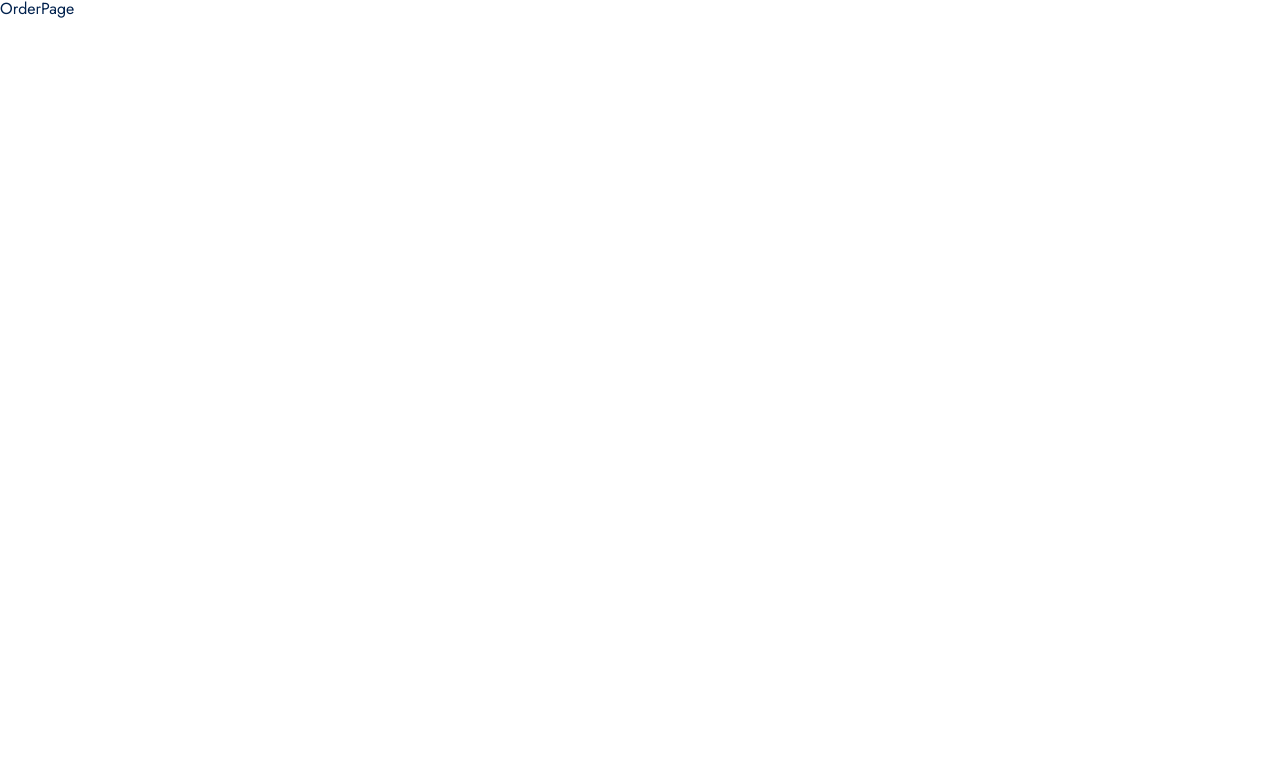
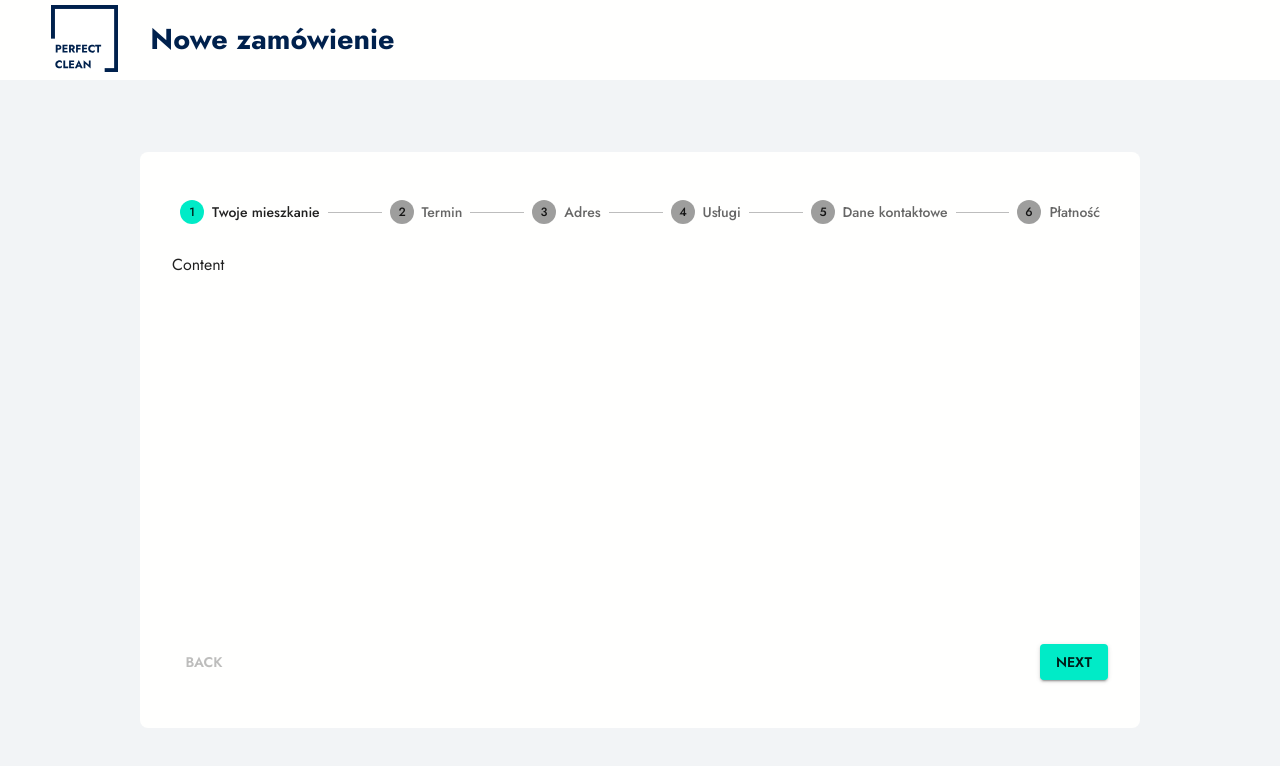
Before and after one commit to mariuszx8/TI-project, a React (Create React App) app: page / in a window 1280 px wide. Both pictures are taken after a click on the button "Zarezerwuj". Shown: the top 766 px of the page. Built offline with nearby package versions, Linux system fonts and the light colour scheme.

Commit message:
New order page

```diff
--- a/src/App.js
+++ b/src/App.js
@@ -9,11 +9,21 @@ function App() {
   const theme = createTheme({
     palette: {
       primary: {
-        main: "#2457c6",
+        main: "#00ebc7",
       },
       secondary: {
         main: "#00ebc7",
       },
+    },
+    typography: {
+      fontFamily: `"Jost", "Helvetica", "Arial", sans-serif`,
+      fontSize: 14,
+      fontWeightLight: 400,
+      fontWeightRegular: 500,
+      fontWeightMedium: 600,
+    },
+    stepper: {
+      iconColor: "#00ebc7",
     },
   });
 
--- a/src/App.scss
+++ b/src/App.scss
@@ -5,7 +5,6 @@
 
 * {
   box-sizing: border-box;
-  color: $black;
 }
 
 html {
--- a/src/assets/styles/text.scss
+++ b/src/assets/styles/text.scss
@@ -71,7 +71,34 @@
   }
 }
 
+h1 {
+  @include h1Style;
+}
+
+@mixin pageTitleStyle {
+  color: $black;
+  font-weight: 700;
+  font-size: 1.8rem;
+
+  @media #{$laptop} {
+    font-size: 1.7rem;
+  }
+
+  @media #{$tabletXL} {
+    font-size: 1.6rem;
+  }
+
+  @media #{$mobileXL} {
+    font-size: 1.5rem;
+  }
+
+  @media #{$mobile} {
+    font-size: 1.2rem;
+  }
+}
+
 @mixin subtitleStyle {
+  color: $paragraph;
   font-size: 1.7vw;
 
   @media #{$laptop} {
@@ -90,7 +117,3 @@
     font-size: 1.1rem;
   }
 }
-
-h1 {
-  @include h1Style;
-}
--- /dev/null
+++ b/src/components/LogoBar/LogoBar.js
@@ -0,0 +1,14 @@
+import { Link } from "react-router-dom";
+import { Logo } from "../../assets/svg/Logo";
+import "./LogoBar.scss";
+
+export const LogoBar = () => {
+  return (
+    <header>
+      <Link to="/">
+        <Logo />
+      </Link>
+      <h2>Nowe zamówienie</h2>
+    </header>
+  );
+};
--- /dev/null
+++ b/src/components/LogoBar/LogoBar.scss
@@ -0,0 +1,34 @@
+@import "../../assets/styles/mixins.scss";
+@import "../../assets/styles/colors.scss";
+@import "../../assets/styles/text.scss";
+@import "../../assets/styles/breakpoints.scss";
+
+header {
+  display: flex;
+  align-items: center;
+  background-color: $background;
+  padding: 0 4vw;
+  height: 10%;
+}
+
+svg {
+  height: 4.2rem;
+  width: initial;
+
+  @media #{$tablet} {
+    height: 55px;
+  }
+
+  @media #{$mobileXL} {
+    height: 50px;
+  }
+
+  @media #{$mobile} {
+    height: 50px;
+  }
+}
+
+h2 {
+  margin-left: 2rem;
+  @include pageTitleStyle;
+}
--- /dev/null
+++ b/src/components/OrderProcess/OrderProcess.js
@@ -0,0 +1,125 @@
+import Paper from "@mui/material/Paper";
+import { useState } from "react";
+import Stepper from "@mui/material/Stepper";
+import MobileStepper from "@mui/material/MobileStepper";
+import Step from "@mui/material/Step";
+import StepLabel from "@mui/material/StepLabel";
+import Button from "@mui/material/Button";
+import "./OrderProcess.scss";
+import { Box } from "@mui/system";
+import Stack from "@mui/material/Stack";
+import useMediaQuery from "@mui/material/useMediaQuery";
+
+export const OrderProcess = () => {
+  const steps = [
+    "Twoje mieszkanie",
+    "Termin",
+    "Adres",
+    "Usługi",
+    "Dane kontaktowe",
+    "Płatność",
+  ];
+  const [activeStep, setActiveStep] = useState(0);
+
+  const handleNext = () => {
+    setActiveStep(activeStep + 1);
+  };
+
+  const handleBack = () => {
+    setActiveStep(activeStep - 1);
+  };
+
+  const isDesktop = useMediaQuery("(min-width:768px)");
+
+  return (
+    <div className="process-container">
+      <Paper
+        sx={{ height: "100%", backgroundColor: "#fffffe", borderRadius: "8px" }}
+        elevation={0}
+      >
+        {isDesktop ? (
+          <div className="paper-content">
+            <div className="stepper-container">
+              <Stepper activeStep={activeStep}>
+                {steps.map((label) => (
+                  <Step key={label}>
+                    <StepLabel sx={{ color: "#00214d", fontWeight: 500 }}>
+                      {label}
+                    </StepLabel>
+                  </Step>
+                ))}
+              </Stepper>
+            </div>
+            <div className="steps-container">
+              {activeStep === steps.length ? (
+                "Order finished"
+              ) : (
+                <Stack
+                  direction="column"
+                  justifyContent="space-between"
+                  spacing={2}
+                  sx={{ height: "100%" }}
+                >
+                  Content
+                  <Box
+                    sx={{
+                      display: "flex",
+                      flexDirection: "row",
+                      justifyContent: "space-between",
+                      pt: 2,
+                    }}
+                  >
+                    <Button
+                      color="inherit"
+                      disabled={activeStep === 0}
+                      onClick={handleBack}
+                      sx={{ mr: 1 }}
+                    >
+                      Back
+                    </Button>
+                    <Button variant="contained" onClick={handleNext}>
+                      {activeStep === steps.length - 1 ? "Finish" : "Next"}
+                    </Button>
+                  </Box>
+                </Stack>
+              )}
+            </div>
+          </div>
+        ) : (
+          <Stack
+            direction="column"
+            justifyContent="space-between"
+            spacing={2}
+            sx={{ height: "100%" }}
+          >
+            <div className="mobile-step">
+              <div className="mobile-step-header">{steps[activeStep]}</div>
+              <div className="mobile-step-content">Content</div>
+            </div>
+
+            <MobileStepper
+              variant="text"
+              steps={steps.length}
+              position="static"
+              activeStep={activeStep}
+              nextButton={
+                <Button size="small" onClick={handleNext}>
+                  {activeStep === steps.length - 1 ? "Finish" : "Next"}
+                </Button>
+              }
+              backButton={
+                <Button
+                  size="small"
+                  onClick={handleBack}
+                  disabled={activeStep === 0}
+                >
+                  Back
+                </Button>
+              }
+            />
+          </Stack>
+        )}
+      </Paper>
+    </div>
+  );
+};
--- /dev/null
+++ b/src/components/OrderProcess/OrderProcess.scss
@@ -0,0 +1,35 @@
+@import "../../assets/styles/mixins.scss";
+@import "../../assets/styles/colors.scss";
+@import "../../assets/styles/breakpoints.scss";
+
+.process-container {
+  max-width: 1000px;
+  width: 100%;
+  height: 80%;
+}
+
+.paper-content {
+  padding: 3rem 2rem;
+  height: 100%;
+  display: flex;
+  flex-direction: column;
+}
+
+.steps-container {
+  height: 100%;
+  margin-top: 2rem;
+}
+
+.mobile-step {
+  height: 100%;
+
+  .mobile-step-header {
+    background-color: $accent;
+    color: $black;
+    padding: 1.2rem 1rem;
+  }
+
+  .mobile-step-content {
+    padding: 2rem 1rem;
+  }
+}
--- a/src/pages/OrderPage/OrderPage.js
+++ b/src/pages/OrderPage/OrderPage.js
@@ -1,9 +1,19 @@
 import { useLocation } from "react-router-dom";
+import { LogoBar } from "../../components/LogoBar/LogoBar";
+import { OrderProcess } from "../../components/OrderProcess/OrderProcess";
+import "./OrderPage.scss";
 
 export const OrderPage = () => {
   const { state } = useLocation();
   const { rooms } = state;
 
   console.log(rooms);
-  return <div>OrderPage</div>;
+  return (
+    <section className="orderpage-container">
+      <LogoBar />
+      <section className="content-container">
+        <OrderProcess />
+      </section>
+    </section>
+  );
 };
--- /dev/null
+++ b/src/pages/OrderPage/OrderPage.scss
@@ -0,0 +1,16 @@
+@import "../../assets/styles/colors.scss";
+@import "../../assets/styles/mixins.scss";
+
+.orderpage-container {
+  min-height: 100vh;
+  height: 100vh;
+  width: 100vw;
+  display: flex;
+  flex-direction: column;
+}
+
+.content-container {
+  height: 90%;
+  background-color: $gray;
+  @include flex-center;
+}
```
